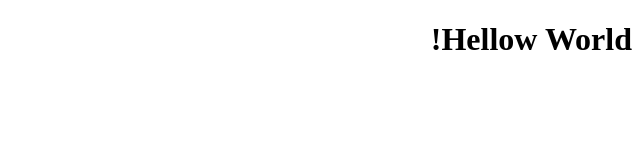
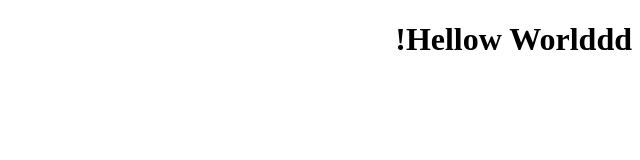
Before and after one commit to amin-tm/Qweb, a plain HTML site: page index.html in a window 1280 px wide. Shown: the whole page, without its empty margins (640-1280 px from the left). Drawn offline with Linux system fonts and the light colour scheme.

Commit message:
Update index.html

```diff
--- a/index.html
+++ b/index.html
@@ -6,6 +6,6 @@
     <title>QWeb | کیوب</title>
 </head>
 <body>
-    <h1>Hellow World!</h1>
+    <h1>Hellow Worlddd!</h1>
 </body>
 </html>
```
